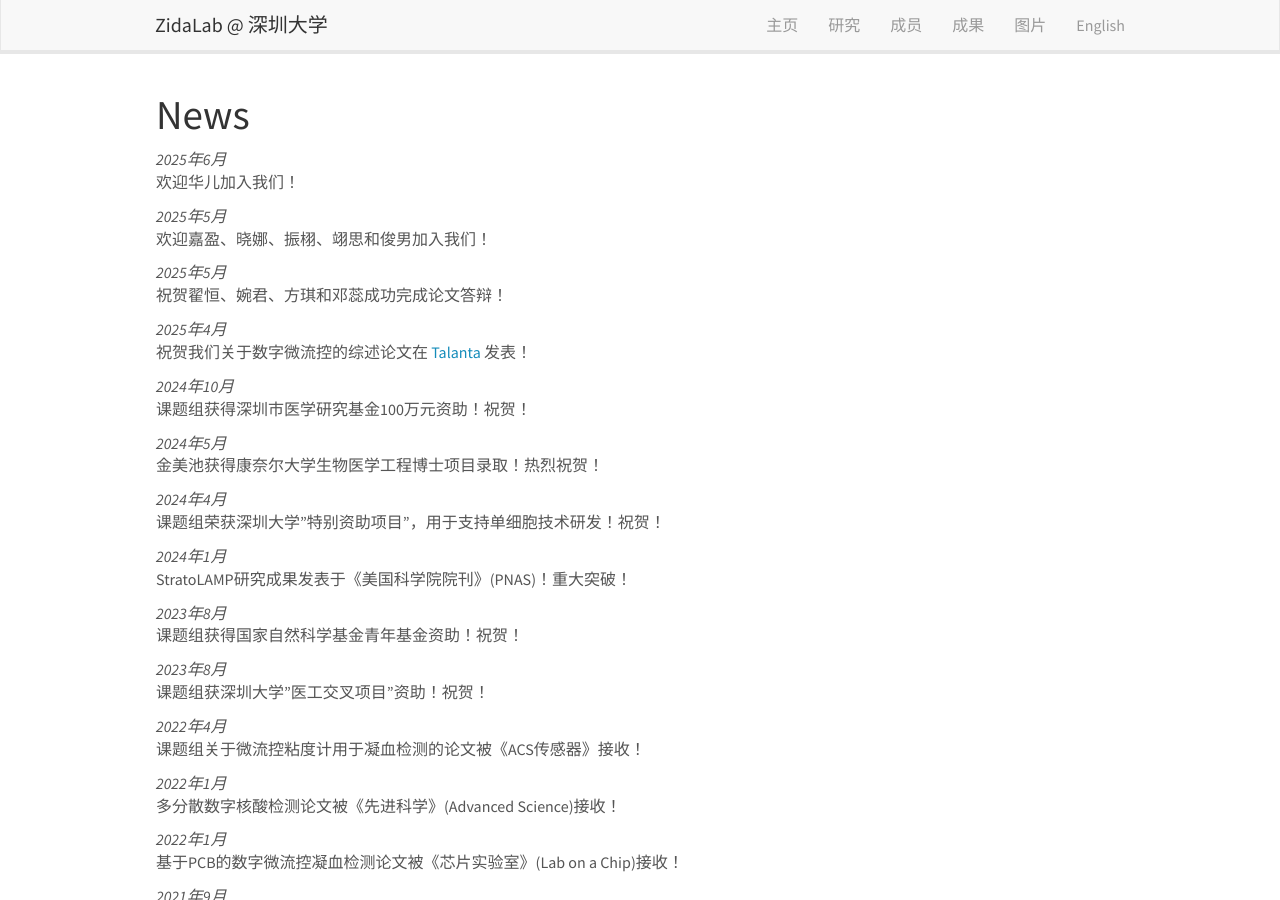
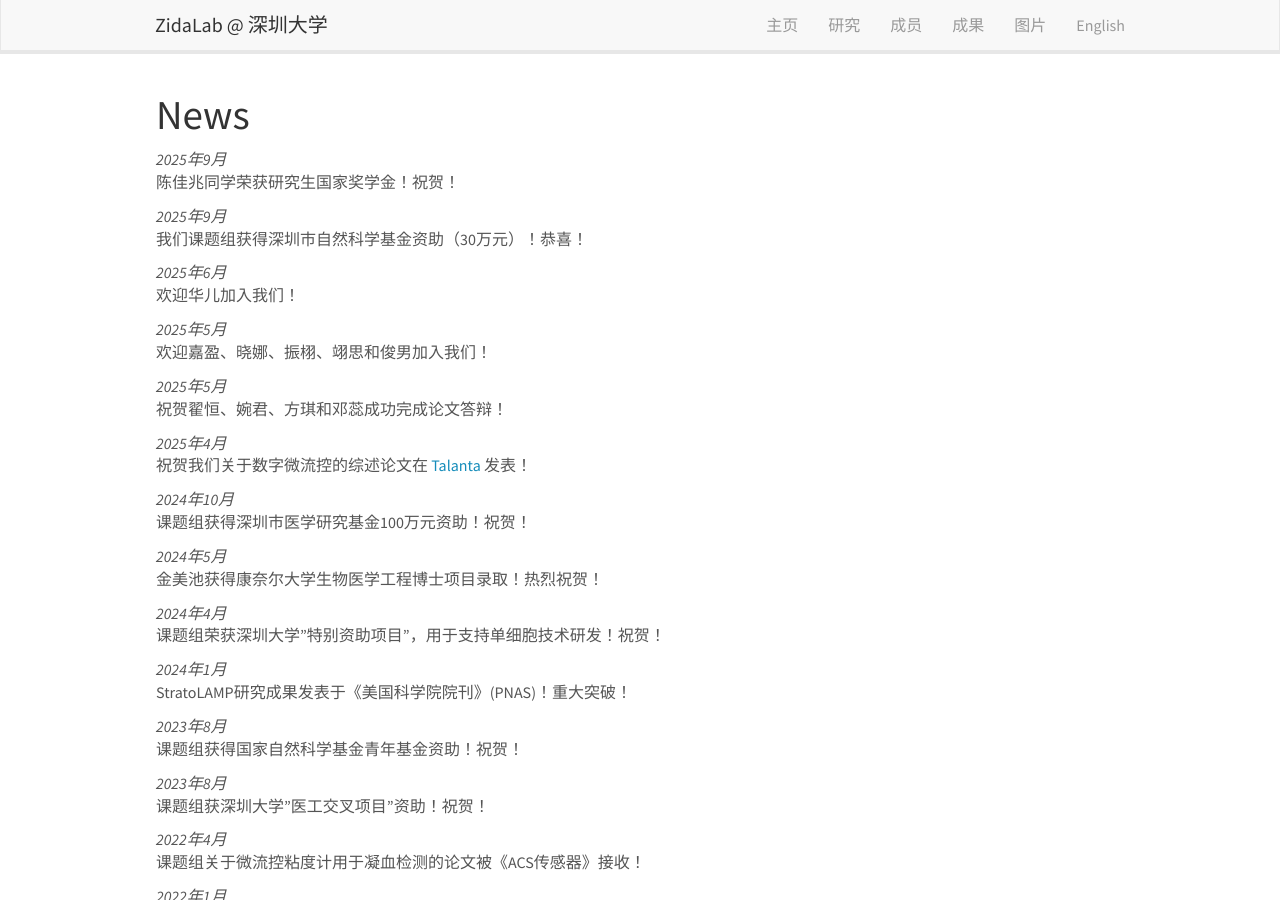
Before and after one commit to zidalab/cn, a Jekyll site: the page built from _pages/allnews.md, in a window 1280 px wide and 900 px high. Built offline with Jekyll 4.4.1, drawn with Linux system fonts in a browser that asks for light colours; nearby versions of some CDN libraries.

Commit message:
Update news.yml

```diff
--- a/_data/news.yml
+++ b/_data/news.yml
@@ -1,3 +1,15 @@
+# - date: 2025年9月
+#   headline: Flow-LAMP研究成果发表在[Analytical Chemistry](https://doi.org)！恭喜！
+
+# - date: 2025年9月
+#   headline: StratoLAMP-2研究成果发表在[Analytical Chemistry](https://doi.org)！恭喜！
+
+- date: 2025年9月
+  headline: 陈佳兆同学荣获研究生国家奖学金！祝贺！
+
+- date: 2025年9月
+  headline: 我们课题组获得深圳市自然科学基金资助（30万元）！恭喜！
+
 - date: 2025年6月
   headline: 欢迎华儿加入我们！
 
```
